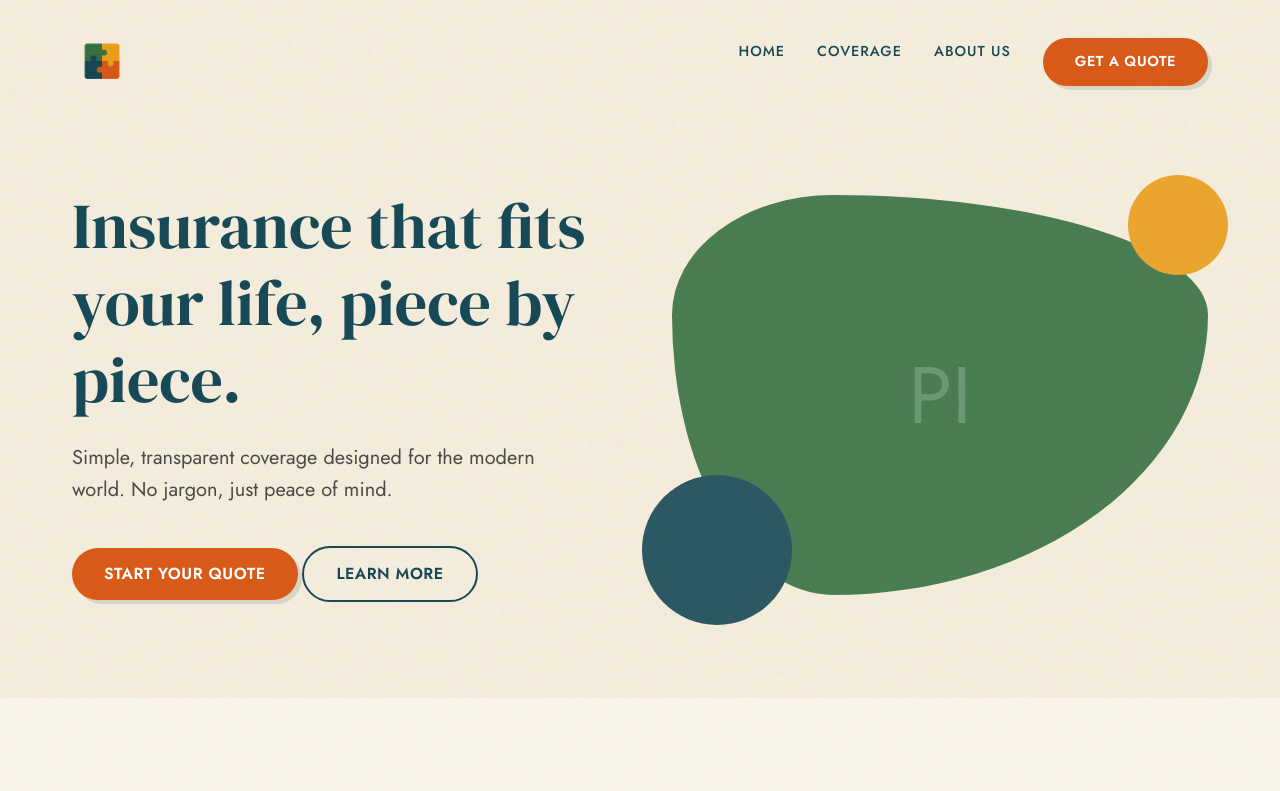
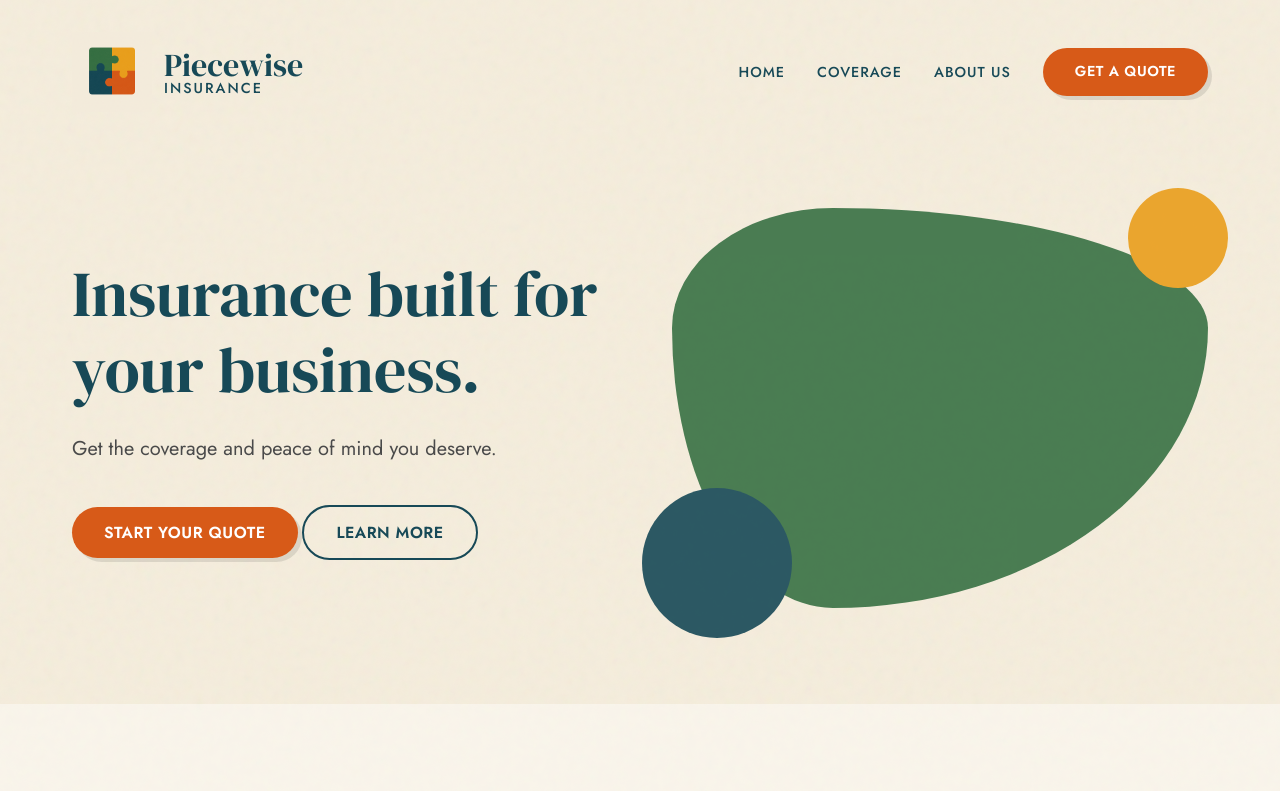
Before and after one commit to jparkerpearson/websites, a plain HTML site: page piecewise-insurance/index.html in a window 1280 px wide. Shown: the top 791 px of the page. Drawn offline with Linux system fonts and the light colour scheme.

Commit message:
some cosmetic changes

```diff
--- a/piecewise-insurance/index.html
+++ b/piecewise-insurance/index.html
@@ -17,6 +17,10 @@
     <header>
       <a href="#" class="logo-link">
         <img src="logo.png" alt="Piecewise Insurance Logo" class="logo">
+        <div class="logo-text">
+          <span class="brand-name">Piecewise</span>
+          <span class="brand-suffix">Insurance</span>
+        </div>
       </a>
       <nav>
         <ul>
@@ -31,8 +35,8 @@
     <main>
       <section class="hero">
         <div class="hero-content">
-          <h1>Insurance that fits your life, piece by piece.</h1>
-          <p>Simple, transparent coverage designed for the modern world. No jargon, just peace of mind.</p>
+          <h1>Insurance built for your business.</h1>
+          <p>Get the coverage and peace of mind you deserve.</p>
           <div class="hero-buttons">
             <a href="#" class="btn btn-primary">Start Your Quote</a>
             <a href="#" class="btn btn-secondary">Learn More</a>
@@ -40,8 +44,6 @@
         </div>
         <div class="hero-image">
           <div class="hero-shape">
-            <!-- Abstract representation if no image is provided, or placeholder for illustration -->
-            <span>PI</span>
           </div>
         </div>
       </section>
--- a/piecewise-insurance/styles.css
+++ b/piecewise-insurance/styles.css
@@ -62,15 +62,44 @@ header {
 }
 
 .logo {
-    height: 60px;
+    height: 80px;
     /* Adjust based on actual logo aspect ratio */
     width: auto;
+}
+
+.logo-link {
+    display: flex;
+    align-items: center;
+    gap: 0.75rem;
+    text-decoration: none;
+}
+
+.logo-text {
+    display: flex;
+    flex-direction: column;
+    justify-content: center;
+    line-height: 1;
+    color: var(--blue);
+}
+
+.brand-name {
+    font-family: 'DM Serif Display', serif;
+    font-size: 2rem;
+}
+
+.brand-suffix {
+    font-family: 'Jost', sans-serif;
+    font-size: 0.9rem;
+    text-transform: uppercase;
+    letter-spacing: 2px;
+    font-weight: 500;
 }
 
 nav ul {
     display: flex;
     gap: 2rem;
     list-style: none;
+    align-items: center;
 }
 
 nav a {
```
